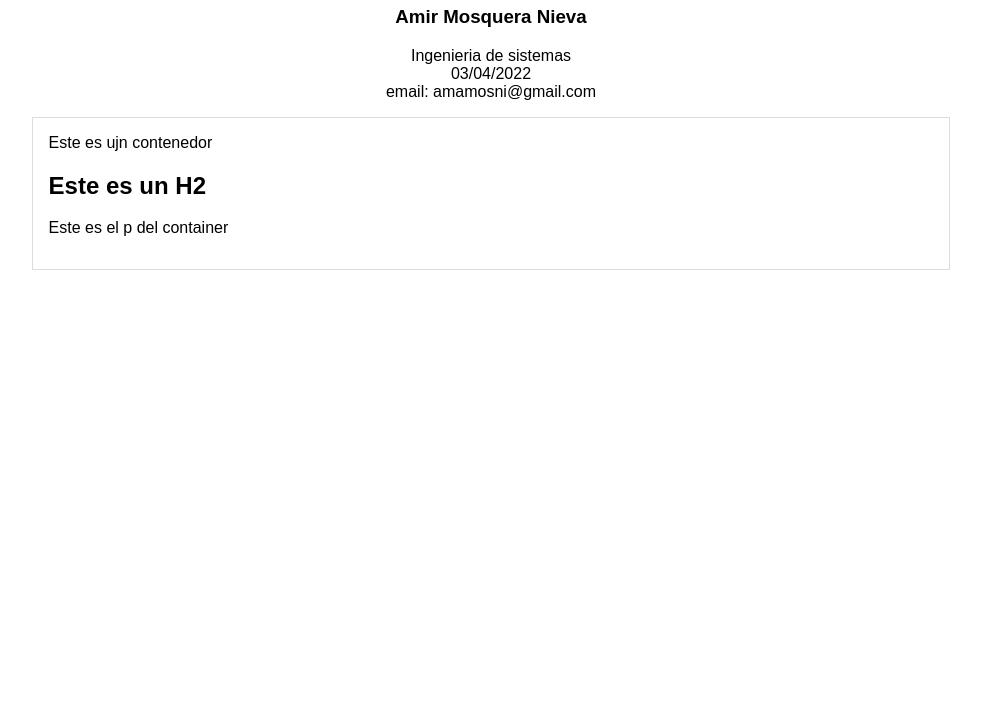
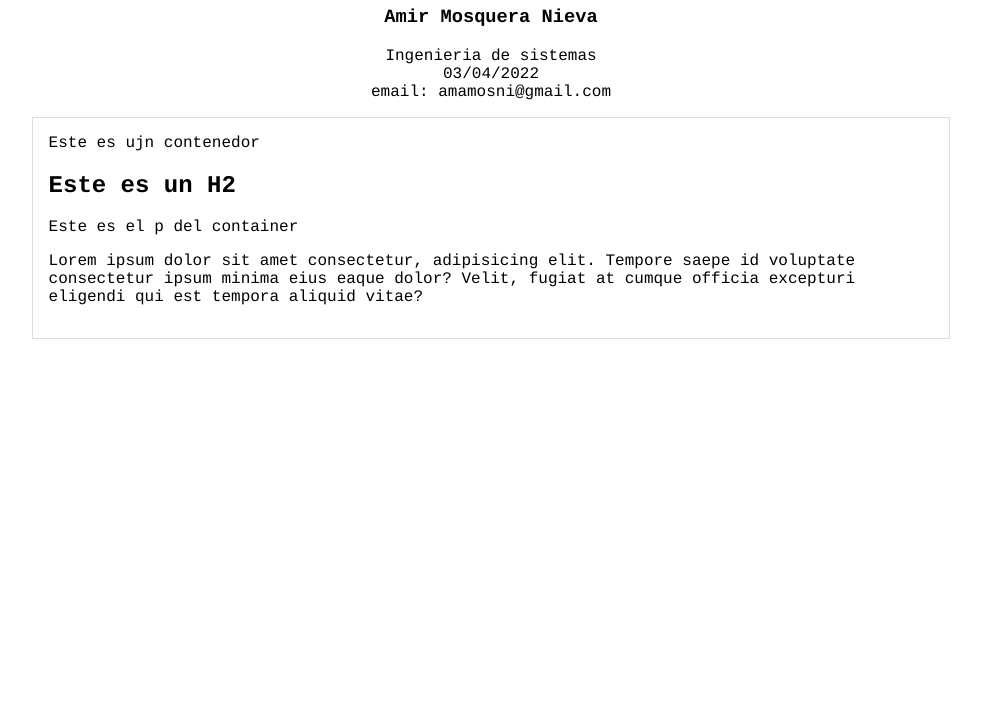
Before and after one commit to amamosni/DSW-AmirMosquera, a plain HTML site: page index.html in a window 1280 px wide. Shown: the part 74-800 px from the top of the page, without its empty margins (149-1130 px from the left). Drawn offline with Linux system fonts and the light colour scheme.

Commit message:
Agregado el contenido adicional del blog y una mejor tipografia

```diff
--- a/css/estilos.css
+++ b/css/estilos.css
@@ -1,7 +1,7 @@
 body {
     color: black;
     text-align: center;
-    font-family: "Arial";
+    font-family: "Courier";
 }
 
 #container {
--- a/index.html
+++ b/index.html
@@ -17,6 +17,7 @@
         <div id="post">
             <h2>Este es un H2</h2>
             <p>Este es el p del container</p>
+            <p>Lorem ipsum dolor sit amet consectetur, adipisicing elit. Tempore saepe id voluptate consectetur ipsum minima eius eaque dolor? Velit, fugiat at cumque officia excepturi eligendi qui est tempora aliquid vitae?</p>
         </div>
     </div>
 </body>
```
